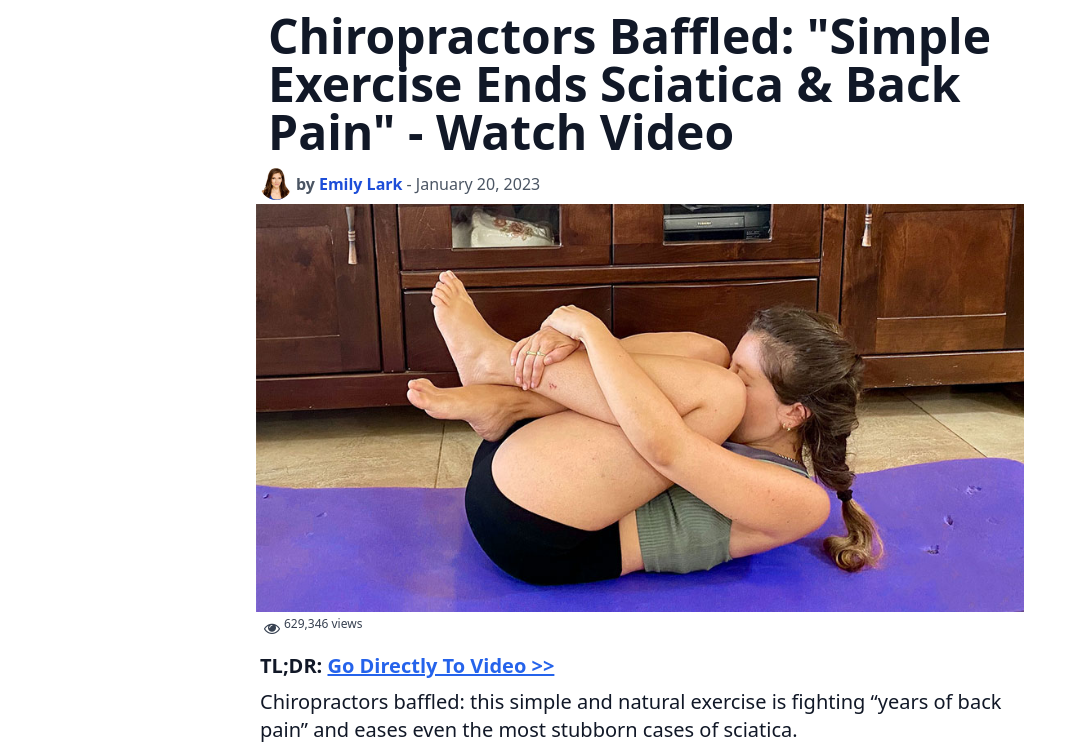
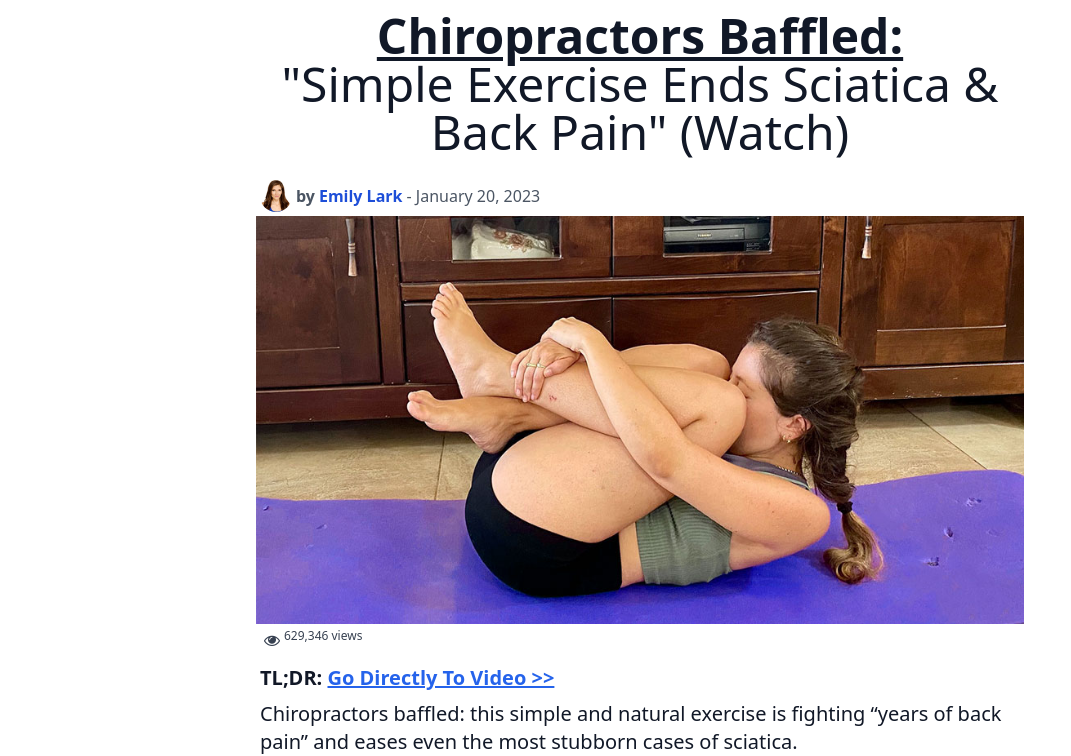
Before and after one commit to burunator/goodlife-24.com, a website: page back-rebuild/index.html in a window 1280 px wide. Shown: the part 61-817 px from the top of the page, without its empty margins (0-1071 px from the left). Drawn offline with nearby package versions, Linux system fonts and the light colour scheme.

Commit message:
new healdine style

```diff
--- a/back-rebuild/index.html
+++ b/back-rebuild/index.html
@@ -82,8 +82,10 @@
 
 
         <h1
-          class="mx-3 mb-3 text-3xl font-semibold leading-none text-center text-gray-900 sm:text-left sm:font-semibold md:text-5xl">
-          Chiropractors Baffled: "Simple Exercise Ends Sciatica & Back Pain" - Watch Video </h1>
+          class="mb-6 -mx-5 text-3xl font-semibold leading-none text-center text-gray-900 sm:text-center sm:font-medium md:text-5xl">
+          <a class="font-semibold underline">Chiropractors Baffled:</a><br> "Simple Exercise Ends Sciatica & Back Pain"
+          (Watch)
+        </h1>
         <!-- Reduce Low Back Pain & Sciatica With One Seated Stretch (Watch) -->
         </h1>
         <div class="flex mb-1 font-bold text-gray-600 text-normal sm:text-sm">
```
